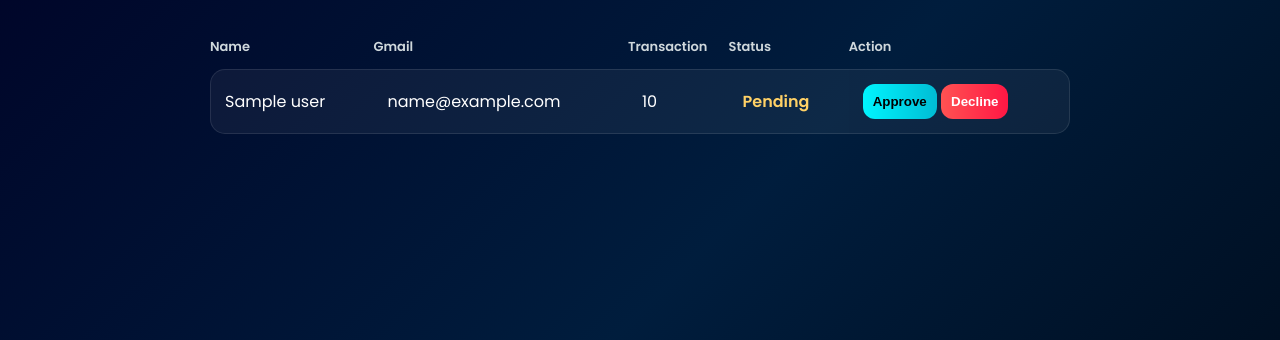
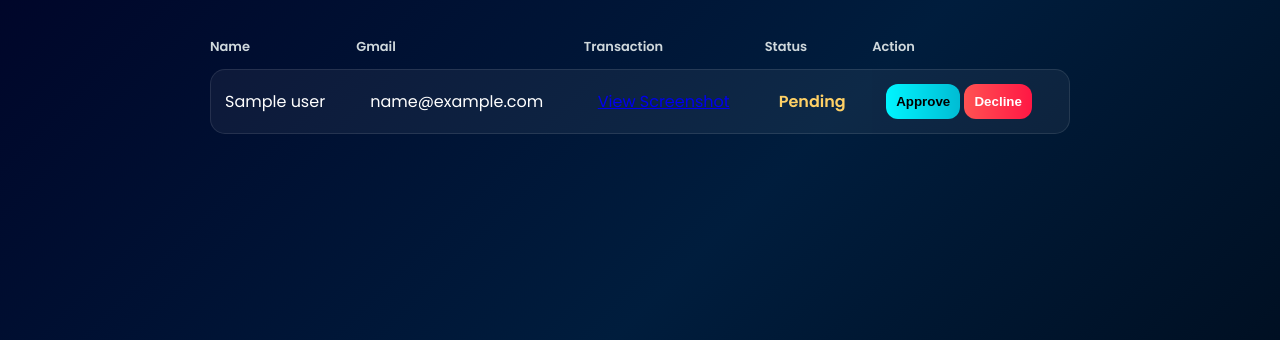
Before and after one commit to omkar3311/Bytefest, a FastAPI app: template templates/approve.html in a window 1280 px wide. Shown: the part 87-427 px from the top of the page. Run offline with FastAPI, Linux system fonts and the light colour scheme; the template is opened without the code that fills it: most values are stand-ins (such as "Sample title", 1, 10 or a date in 2020).

Commit message:
ss link for admin

```diff
--- a/templates/approve.html
+++ b/templates/approve.html
@@ -202,7 +202,9 @@ button:hover{
       <tr>
         <td>{{ u.name }}</td>
         <td>{{ u.gmail }}</td>
-        <td>{{ u.fee }}</td>
+        <td><a href="{{ u.fee }}" target="_blank" class="payment-link">
+          View Screenshot
+        </a> </td>
         <td>
           {% if u.auth %}
             <span class="status-approved">Approved</span>
```
